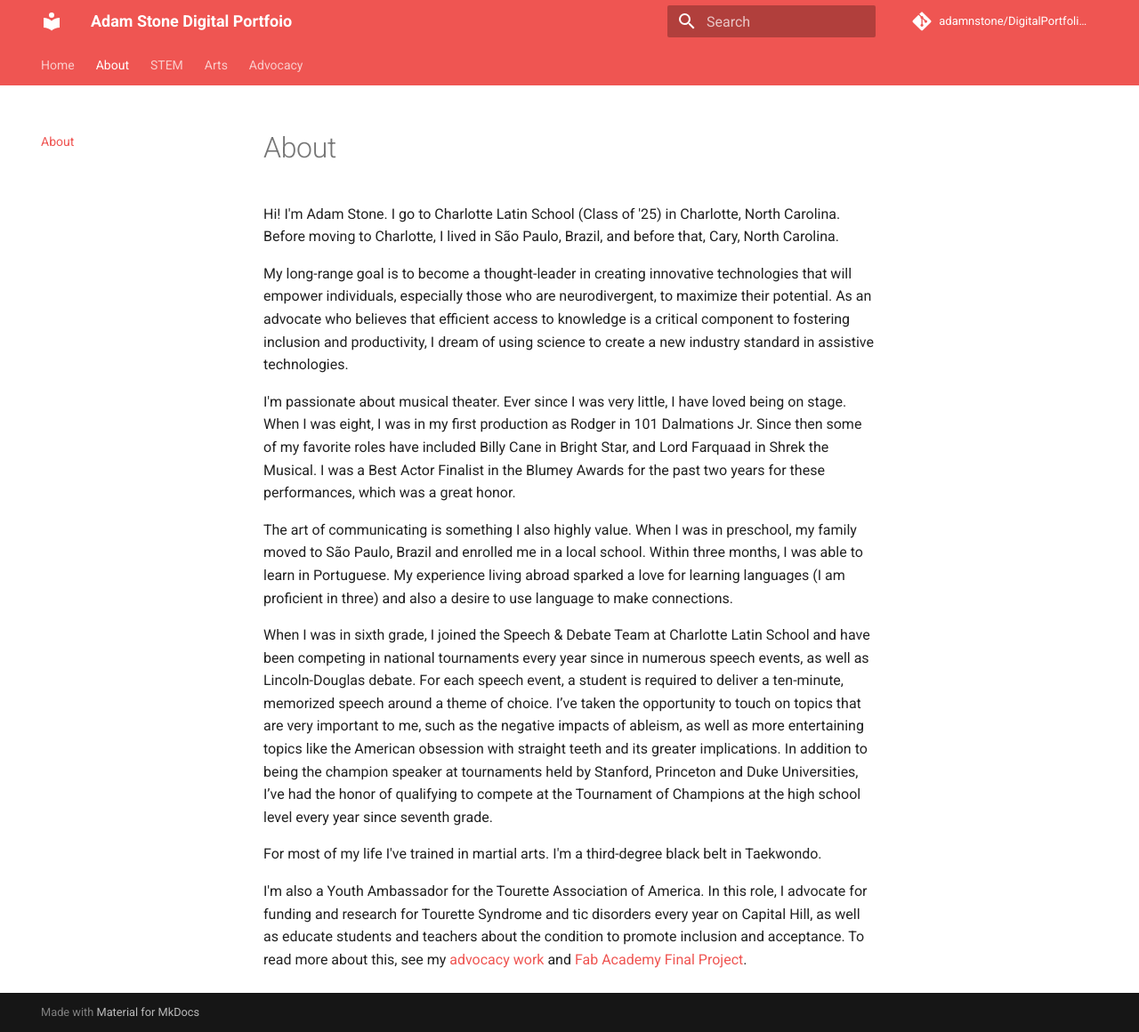
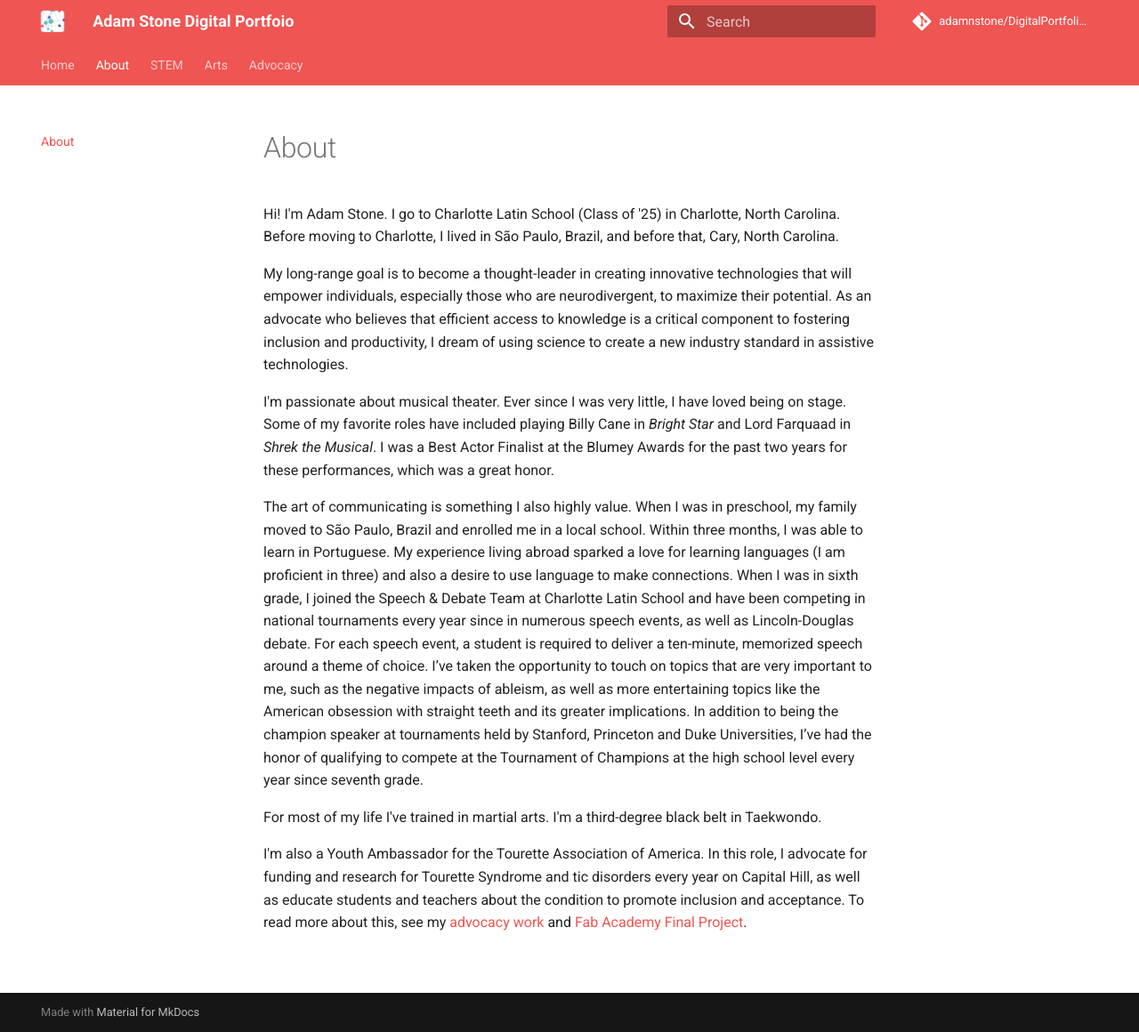
Before and after one commit to adamnstone/DigitalPortfolioWebsite, an MkDocs documentation site: the page built from docs/about.md, in a window 1280 px wide and 1160 px high. Shown: the whole window at 89% size. Built offline with MkDocs 1.6.1 and Material for MkDocs 9.7.7, drawn with Linux system fonts in a browser that asks for light colours; comment, search, counter and statistics services are not loaded.

Commit message:
typos and logo.png

```diff
--- a/docs/about.md
+++ b/docs/about.md
@@ -4,11 +4,9 @@ Hi! I'm Adam Stone. I go to Charlotte Latin School (Class of '25) in Charlotte,
 
 My long-range goal is to become a thought-leader in creating innovative technologies that will empower individuals, especially those who are neurodivergent, to maximize their potential. As an advocate who believes that efficient access to knowledge is a critical component to fostering inclusion and productivity, I dream of using science to create a new industry standard in assistive technologies.
 
-I'm passionate about musical theater. Ever since I was very little, I have loved being on stage. When I was eight, I was in my first production as Rodger in 101 Dalmations Jr. Since then some of my favorite roles have included Billy Cane in Bright Star, and Lord Farquaad in Shrek the Musical. I was a Best Actor Finalist in the Blumey Awards for the past two years for these performances, which was a great honor.
+I'm passionate about musical theater. Ever since I was very little, I have loved being on stage. Some of my favorite roles have included playing Billy Cane in *Bright Star* and Lord Farquaad in *Shrek the Musical*. I was a Best Actor Finalist at the Blumey Awards for the past two years for these performances, which was a great honor.
 
-The art of communicating is something I also highly value. When I was in preschool, my family moved to São Paulo, Brazil and enrolled me in a local school. Within three months, I was able to learn in Portuguese. My experience living abroad sparked a love for learning languages (I am proficient in three) and also a desire to use language to make connections.
-
-When I was in sixth grade, I joined the Speech & Debate Team at Charlotte Latin School and have been competing in national tournaments every year since in numerous speech events, as well as Lincoln-Douglas debate. For each speech event, a student is required to deliver a ten-minute, memorized speech around a theme of choice. I’ve taken the opportunity to touch on topics that are very important to me, such as the negative impacts of ableism, as well as more entertaining topics like the American obsession with straight teeth and its greater implications. In addition to being the champion speaker at tournaments held by Stanford, Princeton and Duke Universities, I’ve had the honor of qualifying to compete at the Tournament of Champions at the high school level every year since seventh grade.
+The art of communicating is something I also highly value. When I was in preschool, my family moved to São Paulo, Brazil and enrolled me in a local school. Within three months, I was able to learn in Portuguese. My experience living abroad sparked a love for learning languages (I am proficient in three) and also a desire to use language to make connections. When I was in sixth grade, I joined the Speech & Debate Team at Charlotte Latin School and have been competing in national tournaments every year since in numerous speech events, as well as Lincoln-Douglas debate. For each speech event, a student is required to deliver a ten-minute, memorized speech around a theme of choice. I’ve taken the opportunity to touch on topics that are very important to me, such as the negative impacts of ableism, as well as more entertaining topics like the American obsession with straight teeth and its greater implications. In addition to being the champion speaker at tournaments held by Stanford, Princeton and Duke Universities, I’ve had the honor of qualifying to compete at the Tournament of Champions at the high school level every year since seventh grade.
 
 For most of my life I've trained in martial arts. I'm a third-degree black belt in Taekwondo.
 
--- a/mkdocs.yml
+++ b/mkdocs.yml
@@ -4,6 +4,7 @@ theme:
   name: material
   custom_dir: overrides
   favicon: assets/images/favicon/favicon.ico
+  logo: assets/images/favicon/logo.png
   palette:
     primary: red
     accent: blue
```
Also changed, not shown: docs/arts/index.md (+1 -1 lines), docs/assets/images/favicon/logo.png (added).
